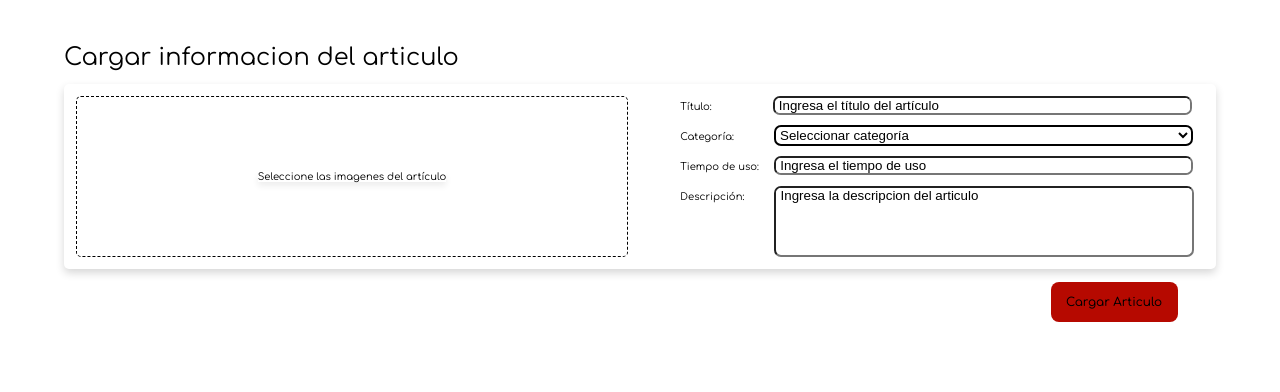
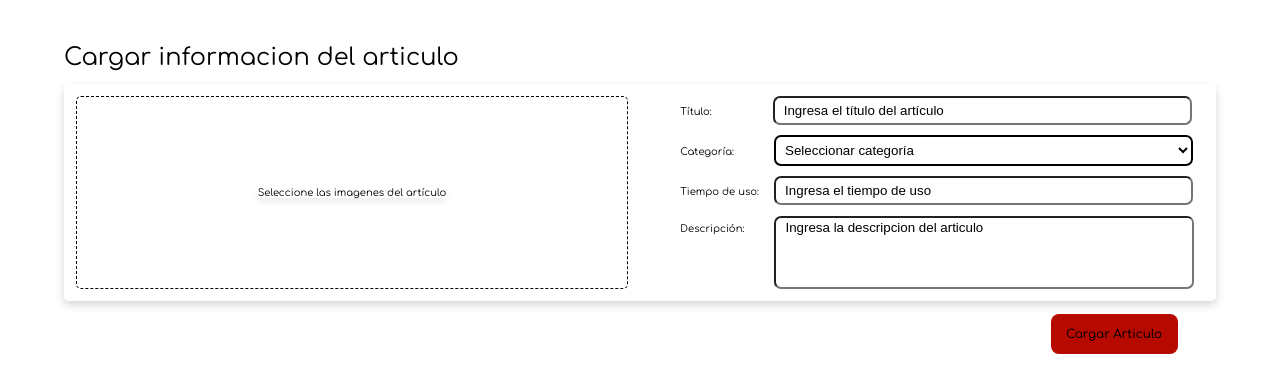
Before and after one commit to TomasUllua12/SwapDeal, a React (Vite) app in the folder client/: page /Perfil/CargarArticulo in a window 1280 px wide. Shown: the top 392 px of the page. Built offline with nearby package versions, Linux system fonts and the light colour scheme.

Commit message:
cambios texto-nueva-ventana

```diff
--- a/client/src/views/CargarArticulo.css
+++ b/client/src/views/CargarArticulo.css
@@ -96,6 +96,7 @@ input::placeholder {
     width: 80%;
     margin-left: 61px;
     border-radius: 7px;
+    padding: 5px;
 }
 
 .inpu-us{
@@ -104,6 +105,7 @@ input::placeholder {
     width: 80%;
     margin-left: 15px;
     border-radius: 7px;
+    padding: 5px;
 }
 
 .inpu-des{
@@ -113,6 +115,8 @@ input::placeholder {
     margin-left: 30px;
     border-radius: 7px;
     padding-bottom: 10%;
+    padding-top: 2px;
+    padding-left: 5px;
 }
 
 .caja{
@@ -123,6 +127,7 @@ input::placeholder {
     border-radius: 7px;
     margin-left: 40px;
     width: 80%;
+    padding: 5px;
 }
 
 .optio{
```
